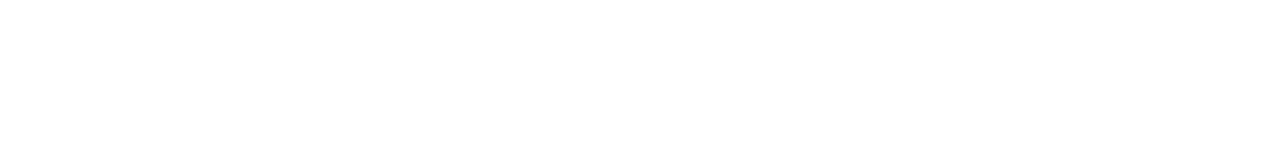
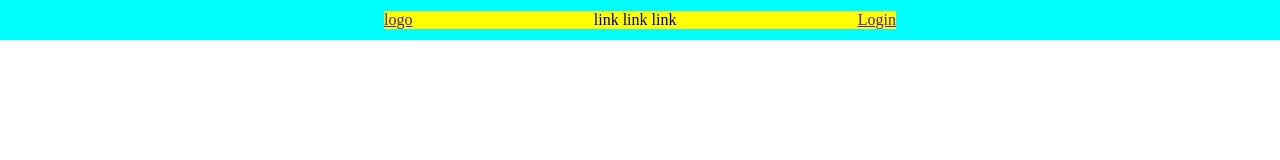
Before and after one commit to LucianaSchembri/htmlcss-struttura-discord, a plain HTML site: page index.html in a window 1280 px wide. Drawn offline with Linux system fonts and the light colour scheme.

Commit message:
feat: inizio creazione testata

```diff
--- a/css/style.css
+++ b/css/style.css
@@ -8,3 +8,37 @@
 img {
     max-width: 100%;
 }
+
+/* COMMON */
+/* LEYOUT */
+
+.flex-container {
+    display: flex;
+    width: 40%;
+    align-items: center;
+    margin: 0 auto;
+}
+
+/* HEADER */
+header {
+    background-color: aqua;
+    height: 40px;
+    align-items: center;
+    display: flex;
+}
+
+
+.menu{
+    justify-content: space-between;
+    background-color: yellow;
+    align-items: center;
+}
+
+
+li {
+    display: inline;
+    list-style-type: none;
+}
+
+/* MAIN */
+/* Stats section */
--- a/index.html
+++ b/index.html
@@ -1,13 +1,25 @@
 <!DOCTYPE html>
 <html lang="en">
+
 <head>
     <meta charset="UTF-8">
     <meta name="viewport" content="width=device-width, initial-scale=1.0">
     <link rel="stylesheet" href="./css/style.css">
-    <title>Document</title>
+    <title>Discord</title>
 </head>
+
 <body>
-    <header></header>
+    <header class="header ">
+        <div class="flex-container menu">
+            <a href="">logo</a>
+            <ul class="link">
+                <li>link</li>
+                <li>link</li>
+                <li>link</li>
+            </ul>
+            <a href="">Login</a>
+        </div>
+    </header>
 
     <main>
         <!-- HERO SECTION -->
@@ -42,4 +54,5 @@
     </footer>
 
 </body>
+
 </html>
```
Lines whose indentation alone changed are shown as unchanged.
